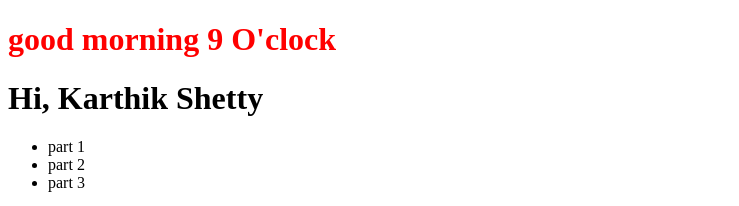
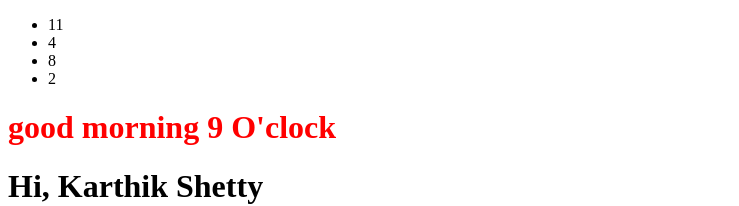
Before and after one commit to KarthikShetty11/React-A, a React (Create React App) app: page / in a window 1280 px wide. Shown: the top 206 px of the page, without its empty margins (0-739 px from the left). Built offline with nearby package versions, Linux system fonts and the light colour scheme.

Commit message:
Calculator component Added

```diff
--- a/src/Components/App.jsx
+++ b/src/Components/App.jsx
@@ -13,10 +13,18 @@ import React from "react";
 import Lists from "./Lists";
 import Datee from "./Datee";
 import Content from "./Content";
+import { Add, Subtract, Multiply, Divide } from "./Calc";
 
 function App() {
   return (
     <div>
+      <ul>
+        <li>{Add(5, 6)}</li>
+        <li>{Subtract(9, 5)}</li>
+        <li>{Multiply(2, 4)}</li>
+        <li>{Divide(6, 3)}</li>
+      </ul>
+
       <Datee />
       <Lists />
       <Content />
--- /dev/null
+++ b/src/Components/Calc.jsx
@@ -0,0 +1,19 @@
+import React from "react";
+
+function Add(n1, n2) {
+  return n1 + n2;
+}
+
+function Subtract(n1, n2) {
+  return n1 - n2;
+}
+
+function Multiply(n1, n2) {
+  return n1 * n2;
+}
+
+function Divide(n1, n2) {
+  return n1 / n2;
+}
+
+export { Add, Subtract, Multiply, Divide };
```
